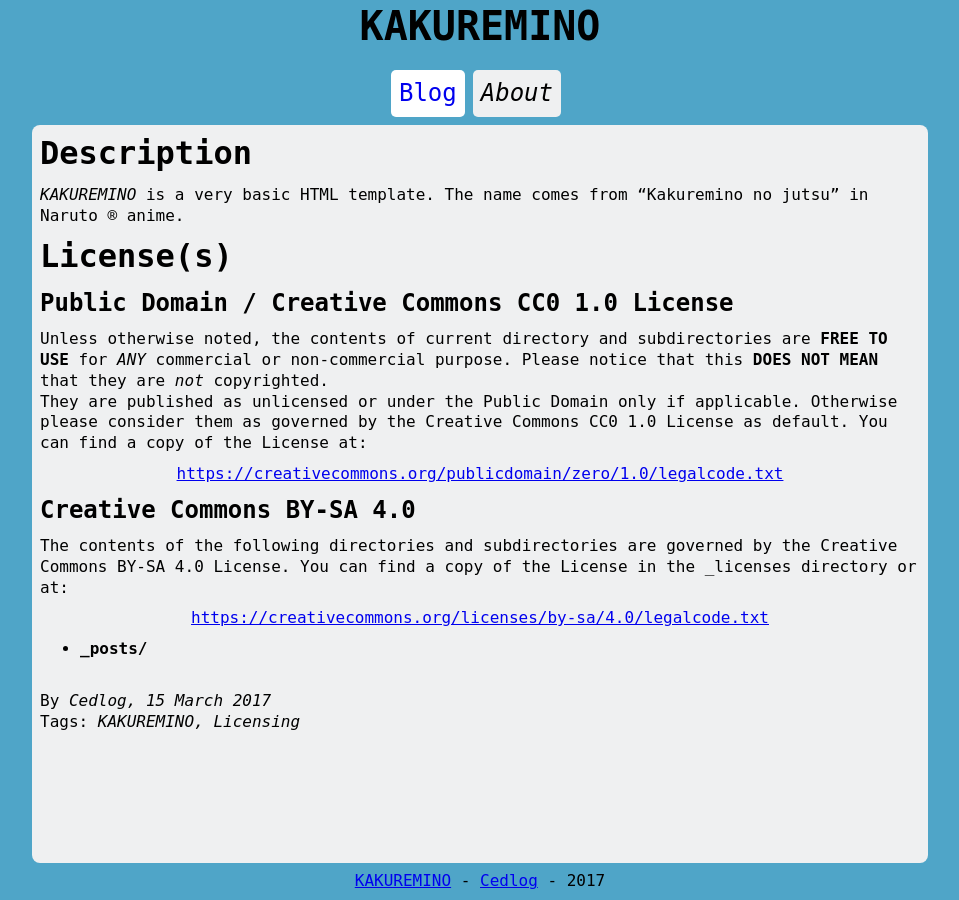
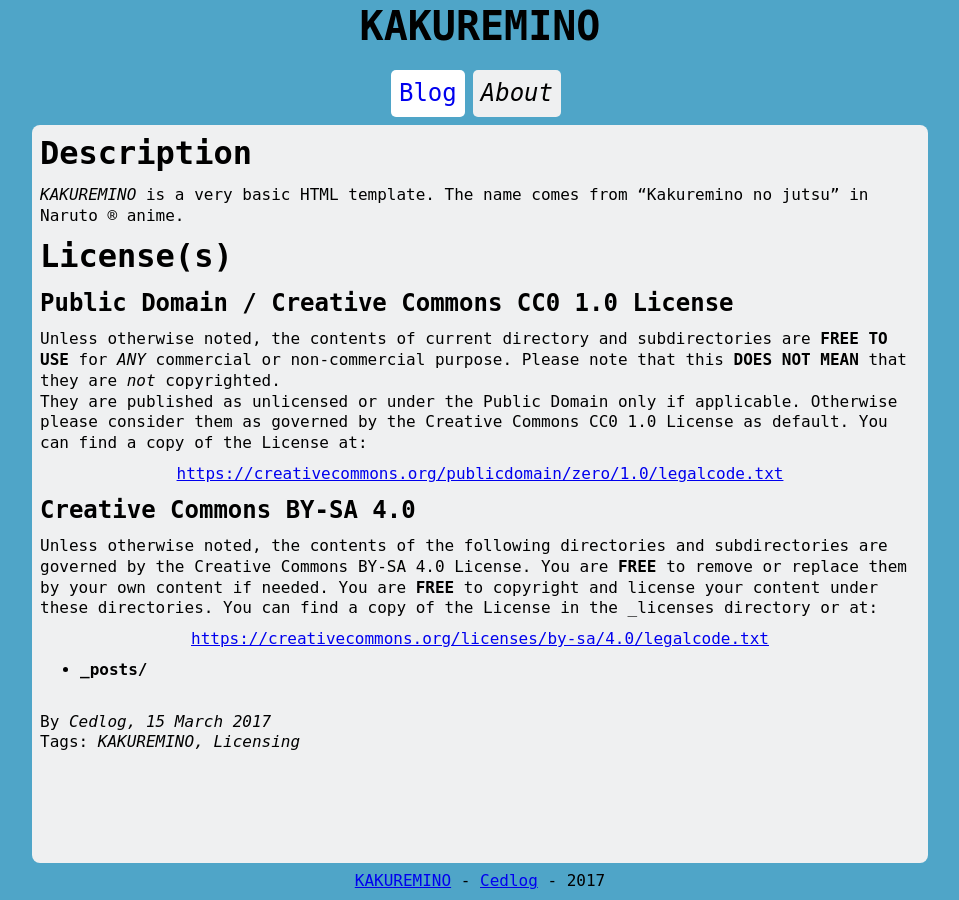
Before and after one commit to cedafter/KAKUREMINO, a Jekyll site: the page built from index.md, in a window 1280 px wide. Shown: the whole page, without its empty margins (160-1119 px from the left). Built offline with Jekyll 4.4.1, drawn with Linux system fonts in a browser that asks for light colours; our own code applies the rules of GitHub Pages for plain Markdown files.

Commit message:
License terms and typo

```diff
--- a/index.md
+++ b/index.md
@@ -23,7 +23,7 @@
 
 Unless otherwise noted, the contents of current directory and subdirectories
 are **FREE TO USE** for *ANY* commercial or non-commercial purpose.
-Please notice that this **DOES NOT MEAN** that they are *not* copyrighted.
+Please note that this **DOES NOT MEAN** that they are *not* copyrighted.
 They are published as unlicensed or under the Public Domain
 only if applicable.
 Otherwise please consider them as governed by the Creative Commons
@@ -35,8 +35,10 @@
 
 ## Creative Commons BY-SA 4.0
 
-The contents of the following directories and subdirectories are
-governed by the Creative Commons BY-SA 4.0 License.
+Unless otherwise noted, the contents of the following directories and
+subdirectories are governed by the Creative Commons BY-SA 4.0 License.
+You are **FREE** to remove or replace them by your own content if needed.
+You are **FREE** to copyright and license your content under these directories.
 You can find a copy of the License in the _licenses directory or at:
 
 [https://creativecommons.org/licenses/by-sa/4.0/legalcode.txt](
```
Also changed, not shown: LICENSE.md.
